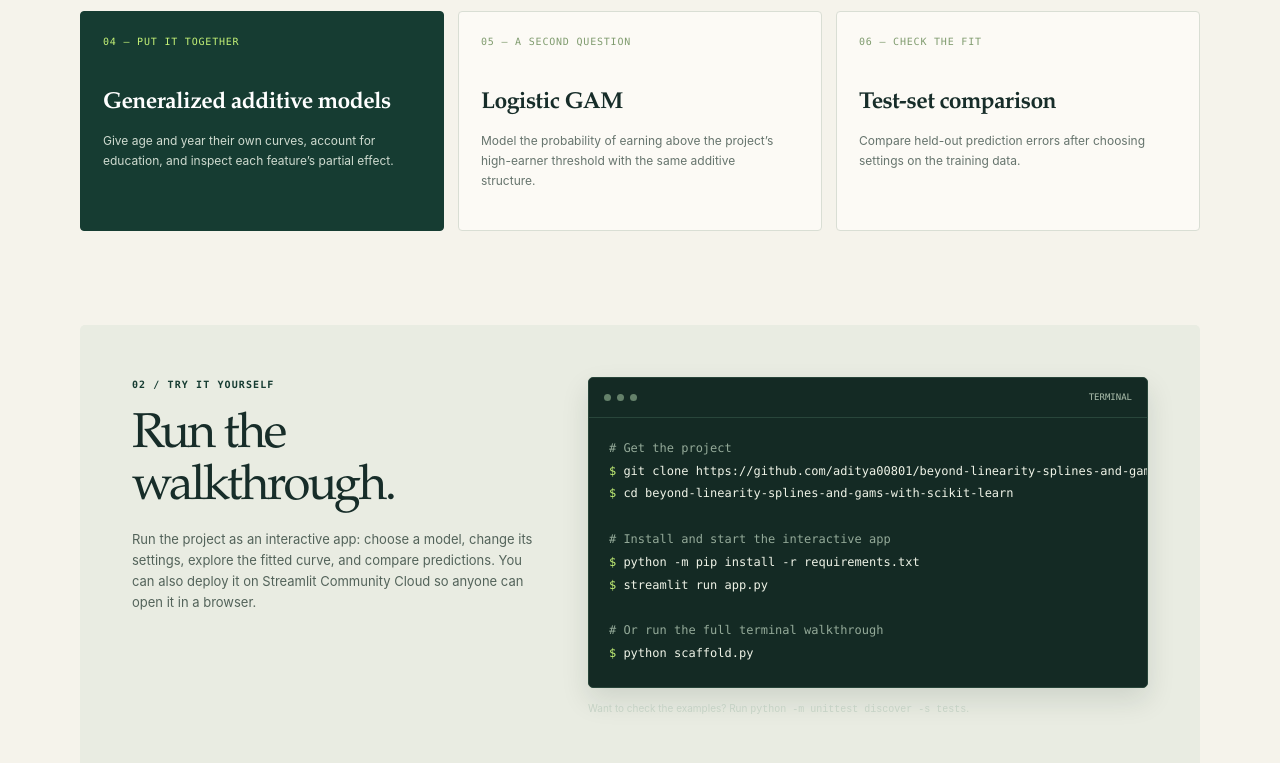
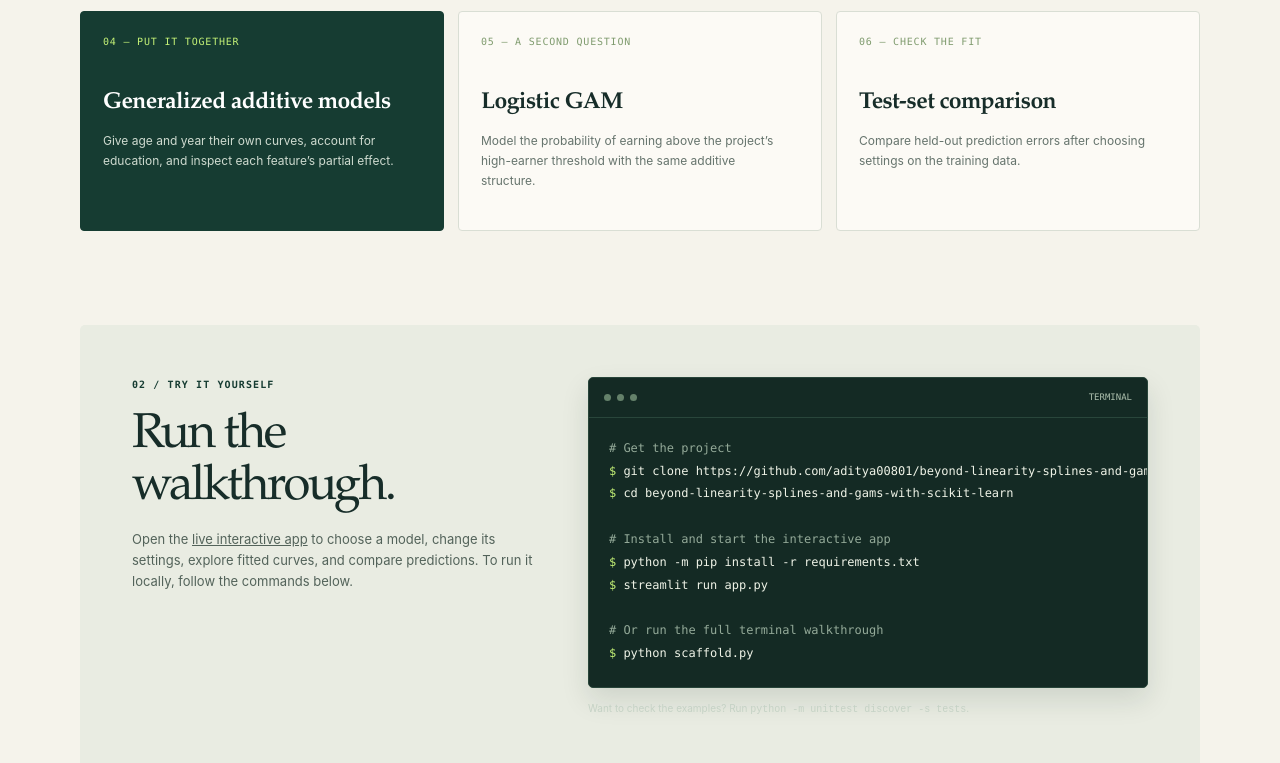
Before and after one commit to aditya00801/beyond-linearity-splines-and-gams-with-scikit-learn, a plain HTML site: page docs/index.html in a window 1280 px wide. Shown: the part 1303-2066 px from the top of the page. Drawn offline with Linux system fonts and the light colour scheme.

Commit message:
Add live app links to project docs

```diff
--- a/docs/index.html
+++ b/docs/index.html
@@ -335,6 +335,7 @@
         <h1 id="page-title">Beyond<br><span>linearity.</span></h1>
         <p class="hero-copy">See how splines and generalized additive models find useful patterns when one straight line cannot tell the whole story.</p>
         <div class="hero-actions">
+          <a class="button" href="https://beyond-linearity-splines-and-gams-with-scikit-learn-w8eqe5c4zv.streamlit.app/" target="_blank" rel="noopener noreferrer">Try the live app <span class="arrow" aria-hidden="true">↗</span></a>
           <a class="button" href="#demo">Run the walkthrough <span class="arrow" aria-hidden="true">↓</span></a>
           <a class="button secondary" href="#methods">Explore the methods</a>
         </div>
@@ -436,7 +437,7 @@
         <div>
           <p class="section-kicker">02 / Try it yourself</p>
           <h2 id="demo-title">Run the walkthrough.</h2>
-          <p class="demo-copy">Run the project as an interactive app: choose a model, change its settings, explore the fitted curve, and compare predictions. You can also deploy it on Streamlit Community Cloud so anyone can open it in a browser.</p>
+          <p class="demo-copy">Open the <a href="https://beyond-linearity-splines-and-gams-with-scikit-learn-w8eqe5c4zv.streamlit.app/" target="_blank" rel="noopener noreferrer">live interactive app</a> to choose a model, change its settings, explore fitted curves, and compare predictions. To run it locally, follow the commands below.</p>
         </div>
         <div>
           <div class="terminal" aria-label="Terminal commands">
```
Also changed, not shown: 1 other file.
